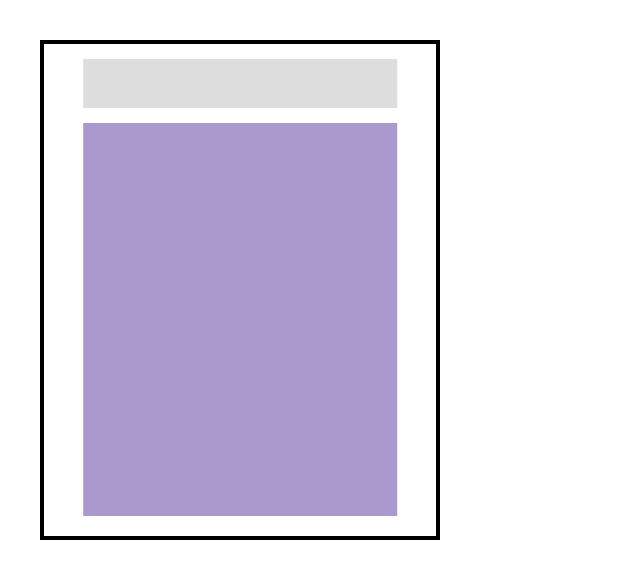
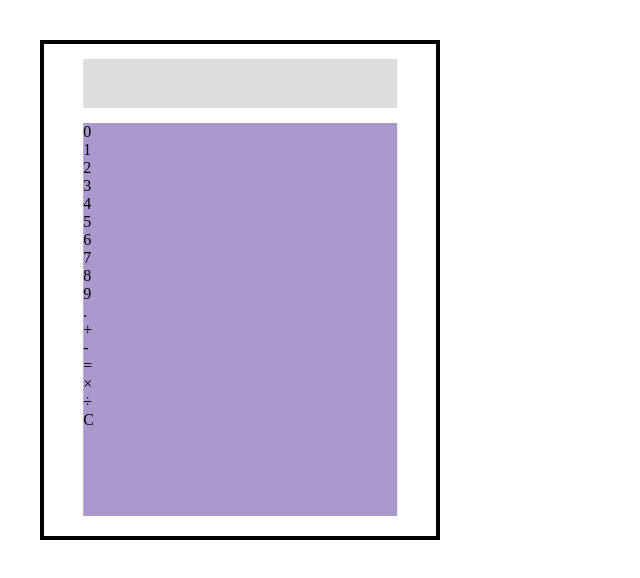
Before and after one commit to Crono2256/Calculator, a plain HTML site: page index.html in a window 1280 px wide. Shown: the whole page, without its empty margins (0-640 px from the left). Drawn offline with Linux system fonts and the light colour scheme.

Commit message:
fill the number panel

```diff
--- a/index.html
+++ b/index.html
@@ -12,7 +12,31 @@
 <body>
     <div class="main">
         <section class="display"></section>
-        <section class="input"></section>
+        <section class="input">
+            <section class="numbers">
+                <div>0</div>
+                <div>1</div>
+                <div>2</div>
+                <div>3</div>
+                <div>4</div>
+                <div>5</div>
+                <div>6</div>
+                <div>7</div>
+                <div>8</div>
+                <div>9</div>
+                <div>.</div>
+            </section>
+            <section class="operators">
+                <div class='add'>+</div>
+                <div class='substract'>-</div>
+                <div class='equal'>=</div>
+                <div class='multiply'>&times;</div>
+                <div class='divide'>&divide;</div>
+            </section>
+            <section class="other">
+                <div class="clear">C</div>
+            </section>
+        </section>
     </div>
 
 </body>
```
